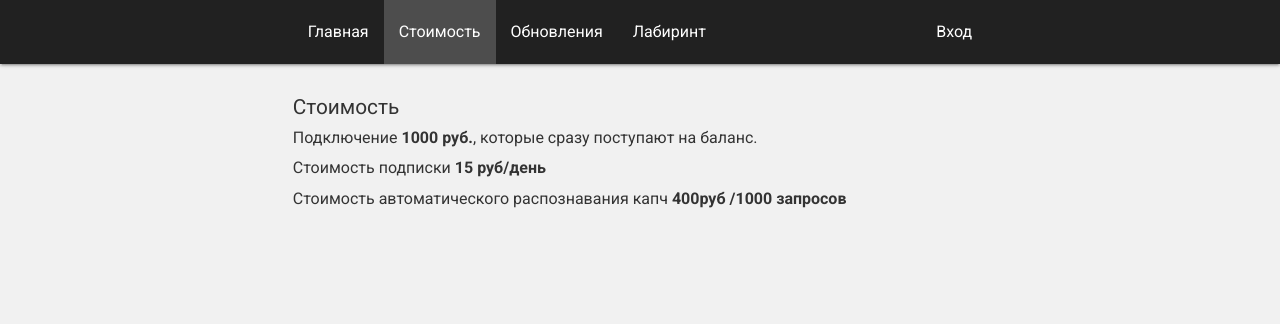
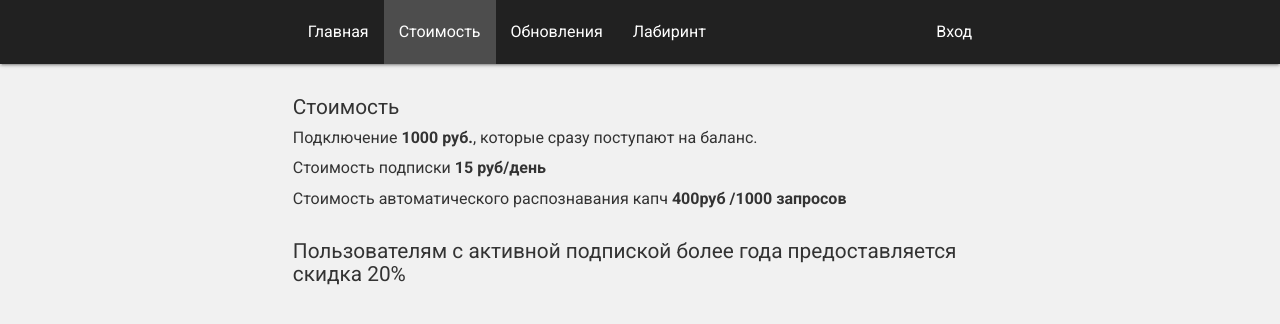
Before and after one commit to ijcnvv/haddan-bot-manager-react, a React app: page /price in a window 1280 px wide. Shown: the top 324 px of the page. Built offline with nearby package versions, Linux system fonts and the light colour scheme.

Commit message:
Update price.js

```diff
--- a/src/pages/price/price.js
+++ b/src/pages/price/price.js
@@ -17,6 +17,8 @@ const PricePage = () => {
           Стоимость автоматического распознавания капч&nbsp;
           <strong>400руб /1000 запросов</strong>
         </p>
+        <br />
+        <h3>Пользователям с активной подпиской более года предоставляется скидка 20%</h3>
       </div>
     </>
   );
```
